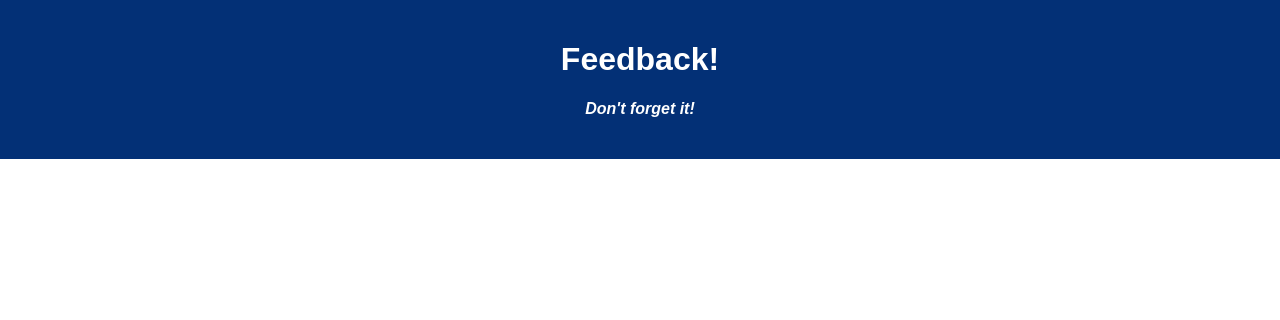
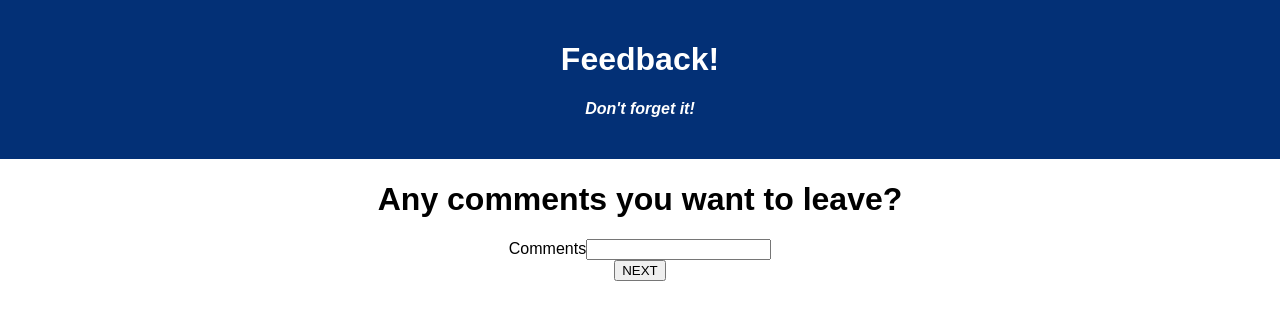
Before and after one commit to georgepapagapitos/redux-feedback-loop, a React (Create React App) app: page /#/comment in a window 1280 px wide. Shown: the top 320 px of the page. Built offline with nearby package versions, Linux system fonts and the light colour scheme; the HTML template or start-up script is replaced by a standard one.

Commit message:
comment form working

```diff
--- a/src/components/App/App.jsx
+++ b/src/components/App/App.jsx
@@ -6,6 +6,7 @@ import './App.css';
 import FeelingForm from '../FeelingForm/FeelingForm';
 import UnderstandingForm from '../UnderstandingForm/UnderstandingForm';
 import SupportForm from '../SupportForm/SupportForm';
+import CommentForm from '../CommentForm/CommentForm';
 
 function App() {
   return (
@@ -28,6 +29,10 @@ function App() {
             <SupportForm />
           </Route>
 
+          <Route path="/comment">
+            <CommentForm />
+          </Route>
+
         </Router>
     </div>
   );
--- a/src/components/CommentForm/CommentForm.jsx
+++ b/src/components/CommentForm/CommentForm.jsx
@@ -0,0 +1,37 @@
+import { useState } from 'react';
+import { Link } from 'react-router-dom';
+import { useDispatch } from 'react-redux';
+
+function CommentForm() {
+
+  const dispatch = useDispatch();
+
+  const [comment, setComment] = useState('');
+
+  const sendComment = (event) => {
+    console.log('comment', comment);
+    dispatch({
+      type: 'SET_COMMENT',
+      payload: {comment}
+    })
+
+  }
+
+  return (
+    <div className="container">
+      <h1>Any comments you want to leave?</h1>
+      <div>
+      <form onChange={event => setComment(event.target.value)}>
+        <label>Comments
+          <input type="text"></input>
+        </label>
+      </form>
+      <Link to="/review" onClick={sendComment}>
+        <button className="btn-next">NEXT</button>
+      </Link>
+      </div>
+    </div>
+  )
+}
+
+export default CommentForm;
--- a/src/index.js
+++ b/src/index.js
@@ -23,7 +23,13 @@ const feedbackReducer = (state = {}, action) => {
       ...state,
       ...action.payload
     }
+  } else if(action.type === "SET_COMMENT") {
+    return {
+      ...state,
+      ...action.payload
+    }
   }
+
   return state;
 }
 
```
